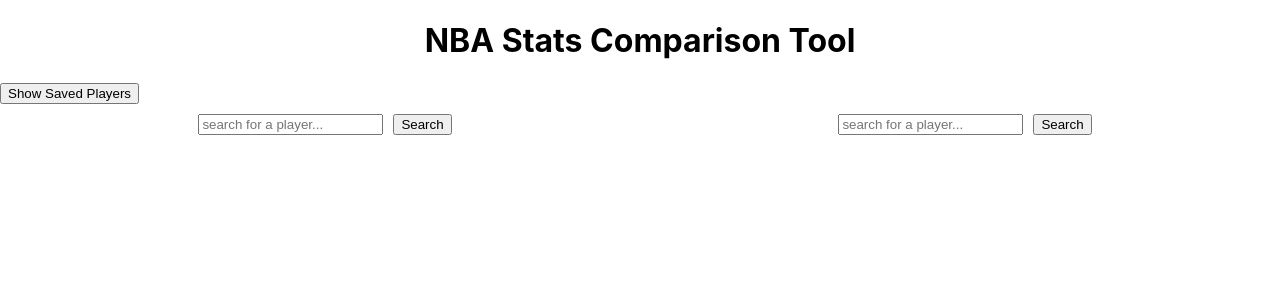
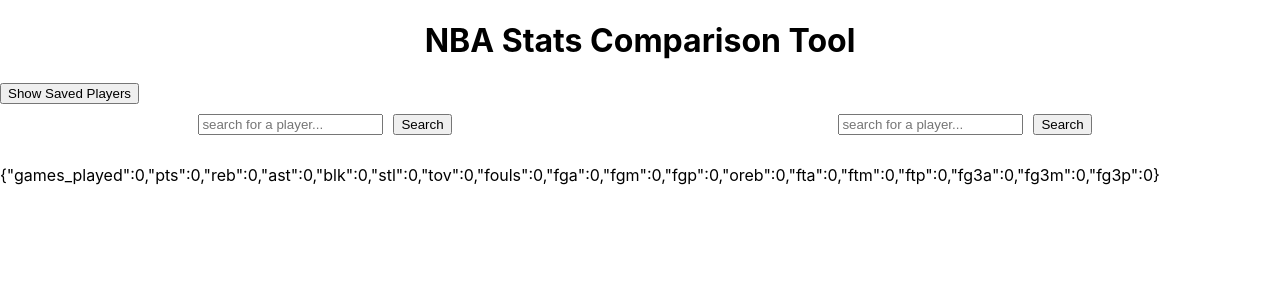
Before and after one commit to filroy-code/nba-api-app, a React (Create React App) app: page / in a window 1280 px wide. Shown: the top 300 px of the page. Built offline with nearby package versions, Linux system fonts and the light colour scheme; the HTML template or start-up script is replaced by a standard one.

Commit message:
app can calculate graph values for player comparison

```diff
--- a/src/App.js
+++ b/src/App.js
@@ -144,12 +144,84 @@
     fg3p:0,
 })
 
-React.useEffect(() => {setPlayersToCompare([playerOne, playerTwo])}, [playerOne, playerTwo])
+const [comparisonStats, setComparisonStats] = React.useState({
+  player:"",
+  season:0,
+  games_played:0,
+  mins:"",
+  pts:0,
+  reb:0,
+  ast:0,
+  blk:0,
+  stl:0,
+  tov:0,
+  fouls:0,
+  fga:0,
+  fgm:0,
+  fgp:0,
+  oreb:0,
+  fta:0,
+  ftm:0,
+  ftp:0,
+  fg3a:0,
+  fg3m:0,
+  fg3p:0,
+})
+
+function playerComparisonGreaterThan(comparisonStats, playerOne, playerTwo) {
+  let comparisonArray = {}
+  for (let stat in comparisonStats) {
+    if (comparisonStats[stat] > 0) {
+      comparisonArray[stat] = playerTwo[stat]}
+    else {comparisonArray[stat] = playerOne[stat]}
+  }
+  return (comparisonArray)
+}
+
+function calculateGraphBars(comparisonArray, comparisonStats) {
+  let graphValues = {};
+  for (let stat in comparisonStats) {
+    graphValues[stat] = (comparisonStats[stat] / comparisonArray[stat])
+  }
+  console.log(graphValues)
+  return graphValues
+}
+
+
+function playerComparisonObjectCreate(playerOne, playerTwo) {
+  return (
+    {games_played: (playerTwo.games_played - playerOne.games_played),
+    pts: (playerTwo.pts - playerOne.pts),
+    reb: (playerTwo.reb - playerOne.reb),
+    ast: (playerTwo.ast - playerOne.ast),
+    blk: (playerTwo.blk - playerOne.blk),
+    stl: (playerTwo.stl - playerOne.stl),
+    tov: (playerTwo.tov - playerOne.tov),
+    fouls: (playerTwo.fouls - playerOne.fouls),
+    fga: (playerTwo.fga - playerOne.fga),
+    fgm: (playerTwo.fgm - playerOne.fgm),
+    fgp: (playerTwo.fgp - playerOne.fgp),
+    oreb: (playerTwo.oreb - playerOne.oreb),
+    fta: (playerTwo.fta - playerOne.fta),
+    ftm: (playerTwo.ftm - playerOne.ftm),
+    ftp: (playerTwo.ftp - playerOne.ftp),
+    fg3a: (playerTwo.fg3a - playerOne.fg3a),
+    fg3m: (playerTwo.fg3m - playerOne.fg3m),
+    fg3p: (playerTwo.fg3p - playerOne.fg3p),
+    }
+  )
+}
+
+React.useEffect(() => {
+  setPlayersToCompare([playerOne, playerTwo]);
+  setComparisonStats(playerComparisonObjectCreate(playerOne, playerTwo))}, [playerOne, playerTwo])
+
+
 
   return (
     <div className="App">
       <h1>NBA Stats Comparison Tool</h1>
-      <button onClick={() => console.log(playersToCompare)}>Show Saved Players</button>
+      <button onClick={() => calculateGraphBars(playerComparisonGreaterThan(comparisonStats, playerOne, playerTwo), comparisonStats)}>Show Saved Players</button>
       <div className='inputsContainer'>
         <Inputs
           submitHandler={submitHandler}
@@ -168,20 +240,20 @@
           selectPlayer={selectPlayerOne}
           selectYear={selectYearOne}
           player={playerOne}
-          submitted={playerOneFind}/> : null}
+          submitted={playerOneFind}/> : <div className='results' />}
         {submitted2 ? <Results
           searchedPlayers={searchedPlayers2}
           selectPlayer={selectPlayerTwo}
           selectYear={selectYearTwo}
           player={playerTwo}
-          submitted={playerTwoFind}/> : null}
+          submitted={playerTwoFind}/> : <div className='results' />}
       </div>
       <div className='resultsContainer'>
-        {playerOneFind ? <PlayerStats player={playerOne} /> : null}
-        {playerTwoFind ? <PlayerStats player={playerTwo} /> : null}
+        {playerOneFind ? <PlayerStats player={playerOne} /> : <div className='playerStats' />}
+        {playerTwoFind ? <PlayerStats player={playerTwo} /> : <div className='playerStats' />}
       </div>
       <div className='graph'>
-
+        {JSON.stringify(comparisonStats)}
       </div>
     </div>
   );
```
Also changed, not shown: src/components/BarChart.js (+115 -1 lines).
